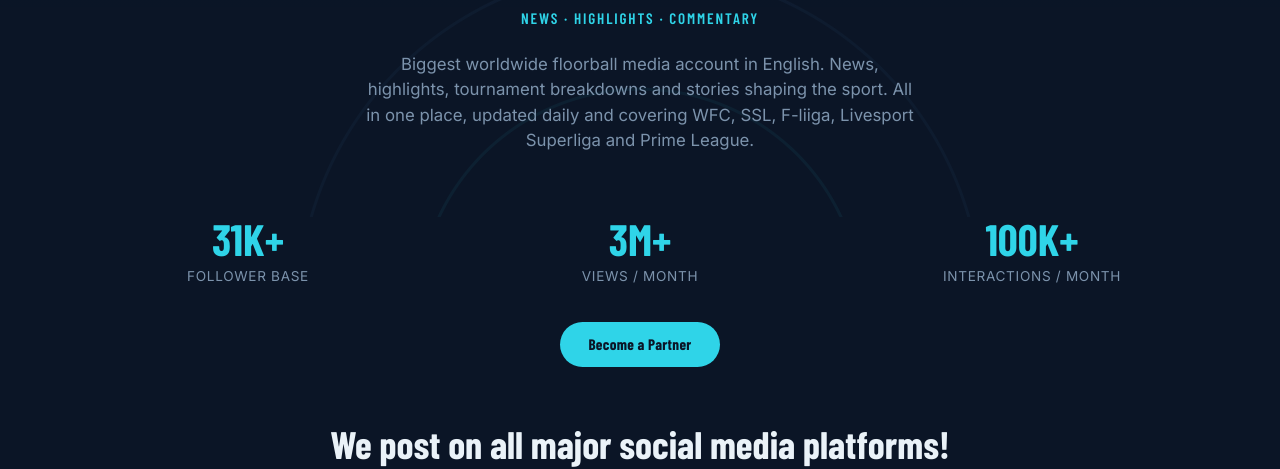
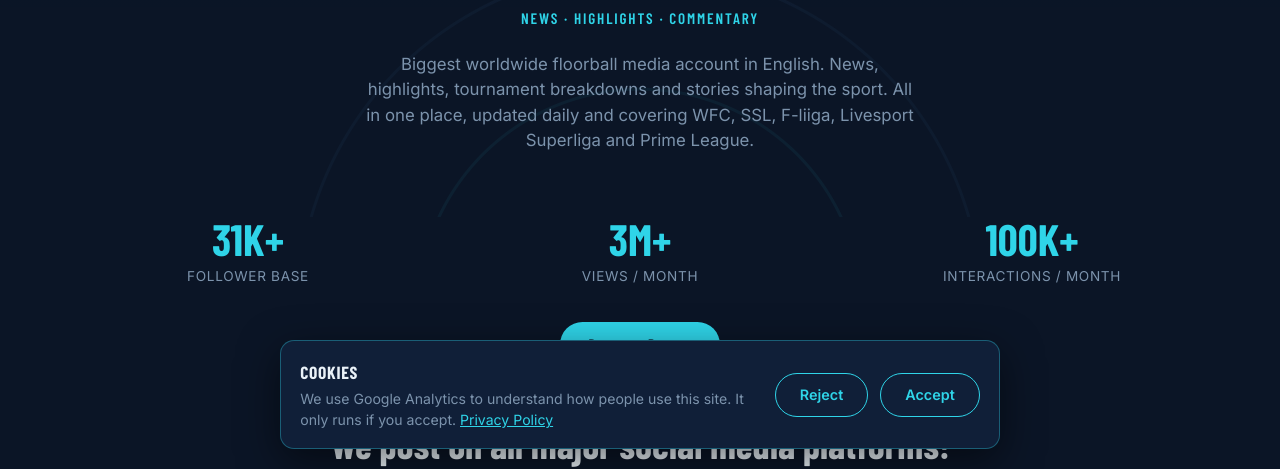
Before and after one commit to Kacper374/Insidefloorball, a plain HTML site: page index.html in a window 1280 px wide. Shown: the part 335-804 px from the top of the page. Drawn offline with nearby package versions, Linux system fonts and the light colour scheme; a web font is replaced by a local one.

Commit message:
Add styles for cookie consent banner
Added styles for a cookie consent banner including layout, typography, and button interactions.

```diff
--- a/css/style.css
+++ b/css/style.css
@@ -2574,3 +2574,84 @@ body[data-page="home"] .hero-text:last-child {
   letter-spacing: 0.04em;
   text-transform: uppercase;
 }
+
+/* =========================================
+   Cookie consent banner
+   ========================================= */
+.cookie-banner {
+  position: fixed;
+  left: 1rem;
+  right: 1rem;
+  bottom: calc(1rem + env(safe-area-inset-bottom, 0px));
+  z-index: 1000;
+  max-width: 720px;
+  margin: 0 auto;
+  display: flex;
+  flex-direction: column;
+  gap: 0.9rem;
+  padding: 1.1rem 1.2rem;
+  background-color: var(--color-bg-card);
+  border: 1px solid rgba(47, 212, 232, 0.35);
+  border-radius: 14px;
+  box-shadow: 0 12px 40px rgba(0, 0, 0, 0.5);
+}
+
+.cookie-banner[hidden] {
+  display: none;
+}
+
+@media (min-width: 640px) {
+  .cookie-banner {
+    flex-direction: row;
+    align-items: center;
+    gap: 1.5rem;
+  }
+}
+
+.cookie-banner-text {
+  flex: 1;
+  font-size: 0.88rem;
+  line-height: 1.5;
+  color: var(--color-text-muted);
+}
+
+.cookie-banner-title {
+  font-family: var(--font-display);
+  font-weight: 700;
+  font-size: 1.1rem;
+  letter-spacing: 0.04em;
+  text-transform: uppercase;
+  color: var(--color-text);
+  margin-bottom: 0.2rem;
+}
+
+.cookie-banner-text a {
+  color: var(--color-accent);
+  text-decoration: underline;
+}
+
+.cookie-banner-actions {
+  display: flex;
+  gap: 0.75rem;
+}
+
+.cookie-btn {
+  flex: 1;
+  min-height: 44px;
+  padding: 0.6rem 1.5rem;
+  font-family: var(--font-body);
+  font-weight: 600;
+  font-size: 0.9rem;
+  color: var(--color-accent);
+  background-color: transparent;
+  border: 1.5px solid var(--color-accent);
+  border-radius: 999px;
+  cursor: pointer;
+  transition: background-color 0.2s ease, color 0.2s ease;
+}
+
+.cookie-btn:hover,
+.cookie-btn:focus-visible {
+  background-color: var(--color-accent);
+  color: var(--color-bg);
+}
```
